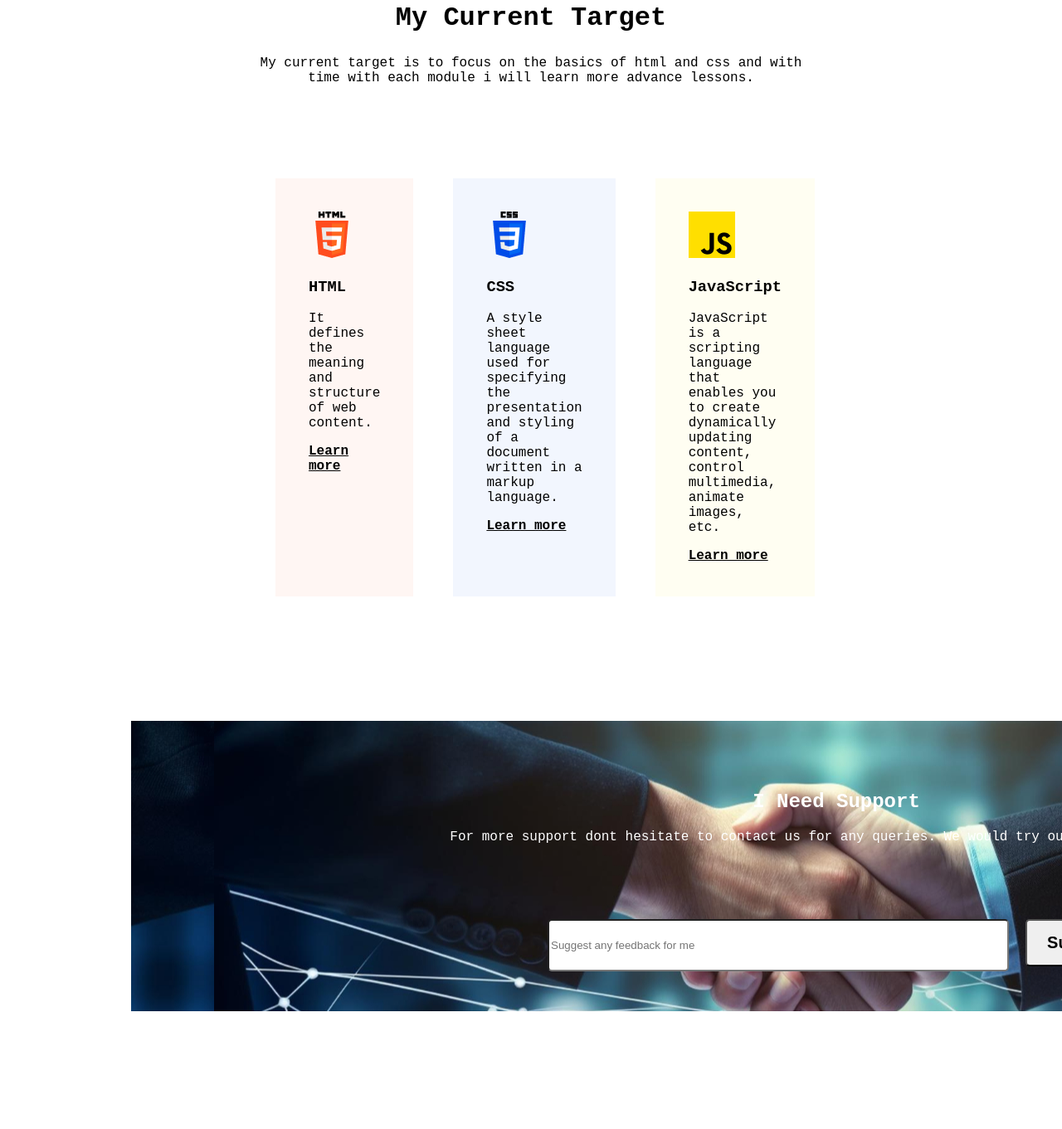
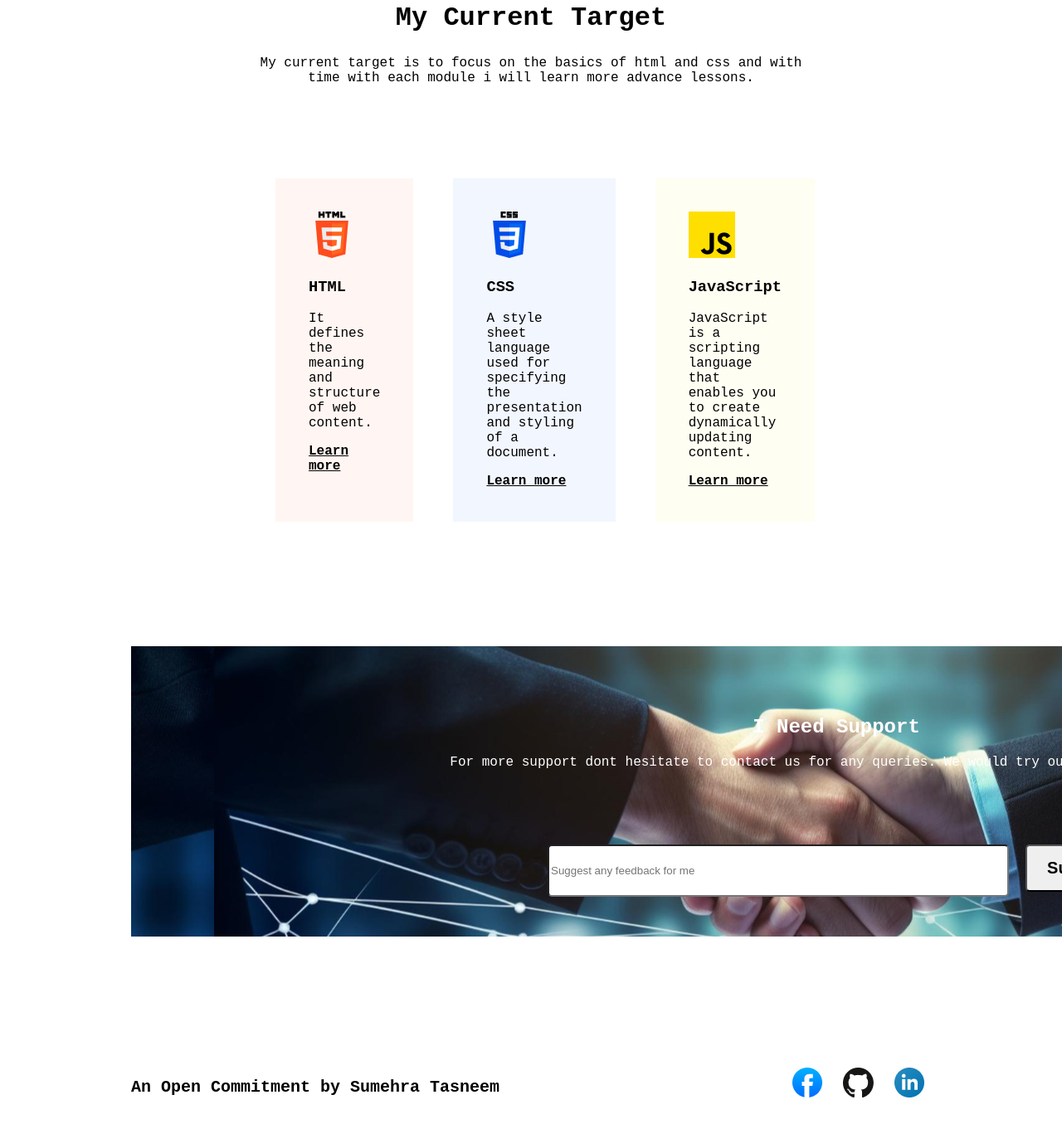
Before and after one commit to sumehra996/assignment-1, a plain HTML site: page index.html in a window 1280 px wide. Shown: the part 3408-4769 px from the top of the page at 83% size. Drawn offline with Linux system fonts and the light colour scheme; a web font is replaced by a local one.

Commit message:
added footer and icons

```diff
--- a/index.html
+++ b/index.html
@@ -16,7 +16,7 @@
     <img  class="banner-img" src="assets/Group.png" alt="">
     <p class="banner-description text-center">This assigment is created to test my knowledge on the modules i have covered so far.</p>
     <h1 class="banner-title text-center">"In the near future, I hope to become a Developer."</h1>
- <div class="button-text"><a href=""><button class="btn-primary">contact with me</button></a></div>
+ <div class="button-text"><a href="#footer-link"><button class="btn-primary">contact with me</button></a></div>
 </div>
     </header>
     <main>
@@ -87,7 +87,7 @@
             <div class="html-icon"><img src="assets/css.png" alt=""></div>
            <div class="html-text">
             <h3 class="html-title">CSS</h3>
-            <p class="html-description">A style sheet language used for specifying the presentation and styling of a document written in a markup language.</p>
+            <p class="html-description">A style sheet language used for specifying the presentation and styling of a document. </p>
              <a href="" class="learn">Learn more</a>
            </div>
         </div>
@@ -97,7 +97,7 @@
             <div class="html-icon"><img src="assets/js.png" alt=""></div>
            <div class="html-text">
             <h3 class="html-title">JavaScript</h3>
-            <p class="html-description">JavaScript is a scripting language that enables you to create dynamically updating content, control multimedia, animate images, etc.</p>
+            <p class="html-description">JavaScript is a scripting language that enables you to create dynamically updating content.</p>
             <a href="" class="learn">Learn more</a>
            </div>
         </div>
@@ -116,8 +116,13 @@
     </div>
 </section>
     </main>
-    <footer>
-
+    <footer id="footer-link" class="footer">
+<p class="name">An Open Commitment by Sumehra Tasneem</p>
+<div class="img-icons">
+   <a href="https://www.facebook.com/checkpoint/828281030927956/?next=https%3A%2F%2Fwww.facebook.com%2F" target="_blank"><img class="facebook" src="assets/facebook.png" alt=""></a>
+   <a href="https://github.com/" target="_blank"><img class="github" src="assets/github.png" alt=""></a>
+   <a href="https://www.javascript.com/" target="_blank"><img class="linkedin" src="assets/linkedin-icon 1.png" alt="">
+   </div></a>
     </footer>
 </body>
 </html>
--- a/styles/styles.css
+++ b/styles/styles.css
@@ -100,7 +100,9 @@ font-weight: 800;}
 text-align: center;}
 
 /* current target/section-3 styles*/
-.section-3{margin: 150px;}
+.section-3{
+    margin: 150px;
+}
 
 .current-target{
 padding: 0px 144px 48px 144px;
@@ -111,26 +113,34 @@ font-weight: 800;}
 /* icon styles */
 .icons{ display: flex;
 justify-content: space-between;
-margin: 48px 150px;}
+margin: 48px 150px;
+}
 /* background-1 */
-.background-1{ background-color:rgba(255, 76, 30, 0.05) ;
-margin: 0px 24px}
+.background-1{
+background-color:rgba(255, 76, 30, 0.05) ;
+margin: 0px 24px 0px 24px;
+}
 
 .HTML{
-margin: 40px}
+margin: 40px;
+}
 /* background-2 */
-.background-2{background-color: rgba(0, 76, 232, 0.05);
-    margin: 0px 24px}
+.background-2{
+    background-color: rgba(0, 76, 232, 0.05);
+    margin: 0px 24px 0px 24px;
+}
 
 .css{
-    margin: 40px
+    margin: 40px;
 }
 /* background-3 */
-.background-3{background-color: rgba(255, 223, 0, 0.05);
-    margin: 0px 24px}
+.background-3{
+    background-color: rgba(255, 223, 0, 0.05);
+    margin: 0px 24px 0px 24px;
+}
 
 .javascript{
-    margin: 40px}
+    margin: 40px;}
 
  .learn{ text-decoration: underline;
 font-weight: 700;
@@ -163,3 +173,12 @@ margin: 10px;
 border-radius: 5px;
 font-weight: 700;
 font-size: 20px;}
+
+.footer{display: flex;
+justify-content: space-between;
+margin: 32px 150px;}
+.name{ font-size: 20px;
+font-weight: 600;}
+.facebook{ padding: 7.75px;}
+.github{padding: 7.75px;}
+.linkedin{ padding: 7.75px;}
```
